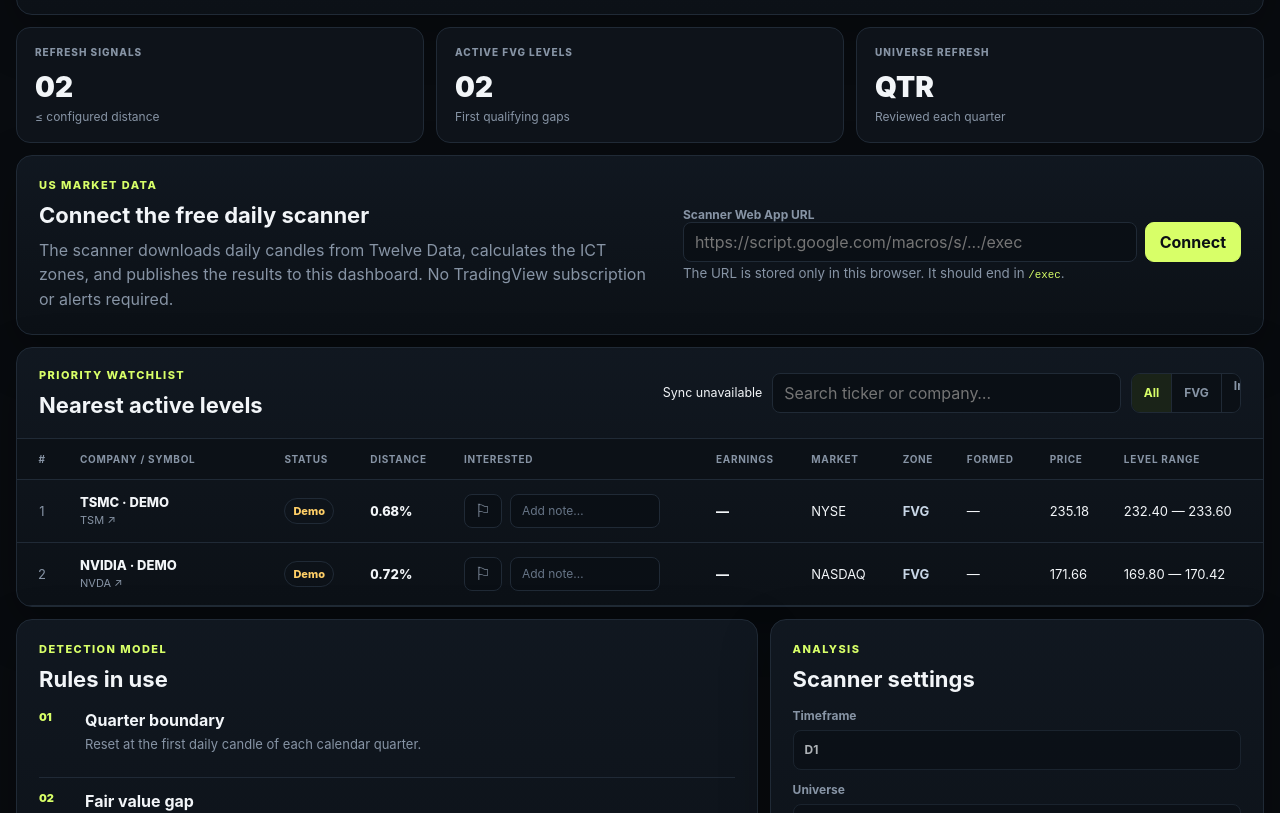
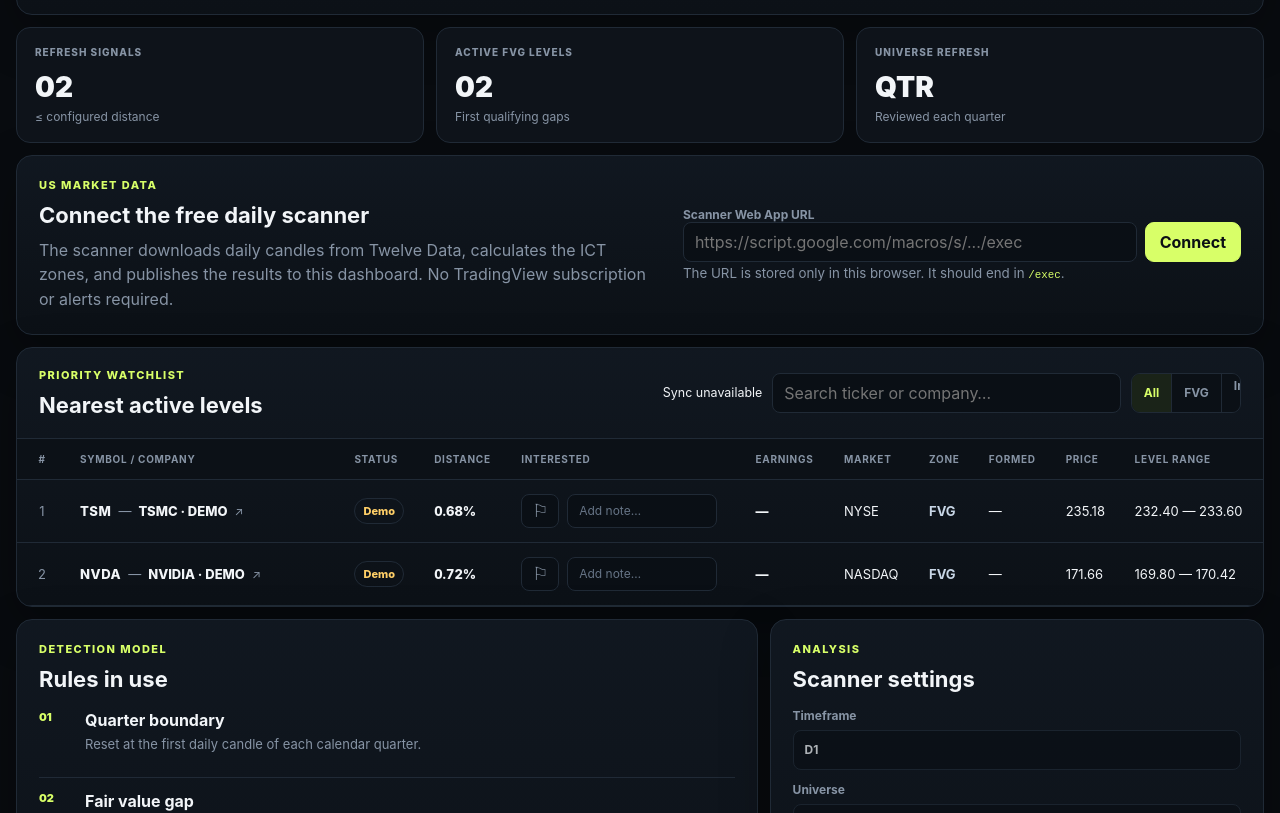
Before and after one commit to rbaguckas/market-level-radar, a website: page public/index.html in a window 1280 px wide. Shown: the part 287-1100 px from the top of the page. Drawn offline with Linux system fonts and the light colour scheme; no server answers.

Commit message:
Show company beside ticker symbol

```diff
--- a/public/app.js
+++ b/public/app.js
@@ -387,7 +387,7 @@
       const earnings = earningsDisplay(r.earningsDate);
       return `<tr class="${on ? "interested" : ""}">
         <td class="num-col">${i + 1}</td>
-        <td class="company-cell"><a class="company-link" href="${tradingViewUrl(r)}" target="_blank" rel="noopener noreferrer" title="Open ${escapeHtml(r.symbol)} in TradingView"><div class="company">${escapeHtml(r.company)}</div><div class="ticker">${escapeHtml(r.symbol)} ↗</div></a></td>
+        <td class="company-cell"><a class="company-link" href="${tradingViewUrl(r)}" target="_blank" rel="noopener noreferrer" title="Open ${escapeHtml(r.symbol)} in TradingView"><span class="ticker">${escapeHtml(r.symbol)}</span><span class="company-separator">—</span><span class="company">${escapeHtml(r.company)}</span><span class="external-mark">↗</span></a></td>
         <td><span class="status ${statusClass(st)}">${escapeHtml(st)}</span></td>
         <td class="distance">${fmtDistance(r.distance)}</td>
         <td><div class="interest-control"><button class="interest-btn ${on ? "on" : ""}" data-interest="${escapeHtml(r.symbol)}" title="${on ? "Remove from Interested" : "Mark Interested"}">${on ? "⚑" : "⚐"}</button>${canNote ? `<input class="interest-note" data-note="${escapeHtml(r.symbol)}" value="${escapeHtml(note)}" maxlength="120" placeholder="Add note…" aria-label="Note for ${escapeHtml(r.symbol)}">` : ""}</div></td>
--- a/public/index.html
+++ b/public/index.html
@@ -94,7 +94,7 @@
             <thead>
               <tr>
                 <th class="num-col">#</th>
-                <th>Company / symbol</th>
+                <th>Symbol / company</th>
                 <th>Status</th>
                 <th>Distance</th>
                 <th>Interested</th>
--- a/public/styles.css
+++ b/public/styles.css
@@ -145,12 +145,14 @@ tbody tr:hover { background: rgba(255,255,255,.02); }
 tbody tr.interested { background: rgba(216,255,104,.055); }
 .num-col { width: 50px; text-align: center; }
 td.num-col { color: var(--muted); }
-.company-cell { min-width: 180px; }
-.company-link { color: inherit; text-decoration: none; }
+.company-cell { min-width: 260px; }
+.company-link { display: inline-flex; align-items: baseline; gap: 7px; color: inherit; text-decoration: none; }
 .company-link:hover .company, .company-link:focus-visible .company { color: var(--blue); }
 .company-link:focus-visible { outline: 2px solid var(--blue); outline-offset: 4px; border-radius: 3px; }
 .company { font-weight: 800; }
-.ticker { color: var(--muted); font-size: 11px; margin-top: 3px; }
+.ticker { color: var(--blue); font-size: .82rem; font-weight: 850; letter-spacing: .04em; }
+.company-separator, .external-mark { color: var(--muted); }
+.external-mark { font-size: .72rem; }
 .status {
   display: inline-flex; border: 1px solid var(--line); border-radius: 999px; padding: 5px 8px;
   font-size: 11px; font-weight: 800;
```
